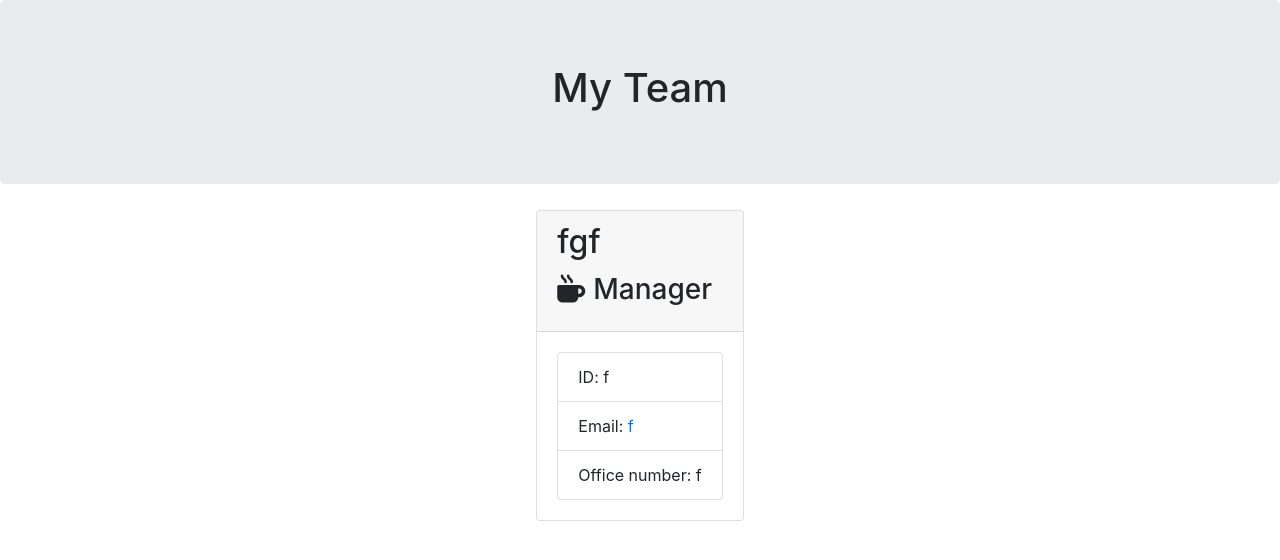
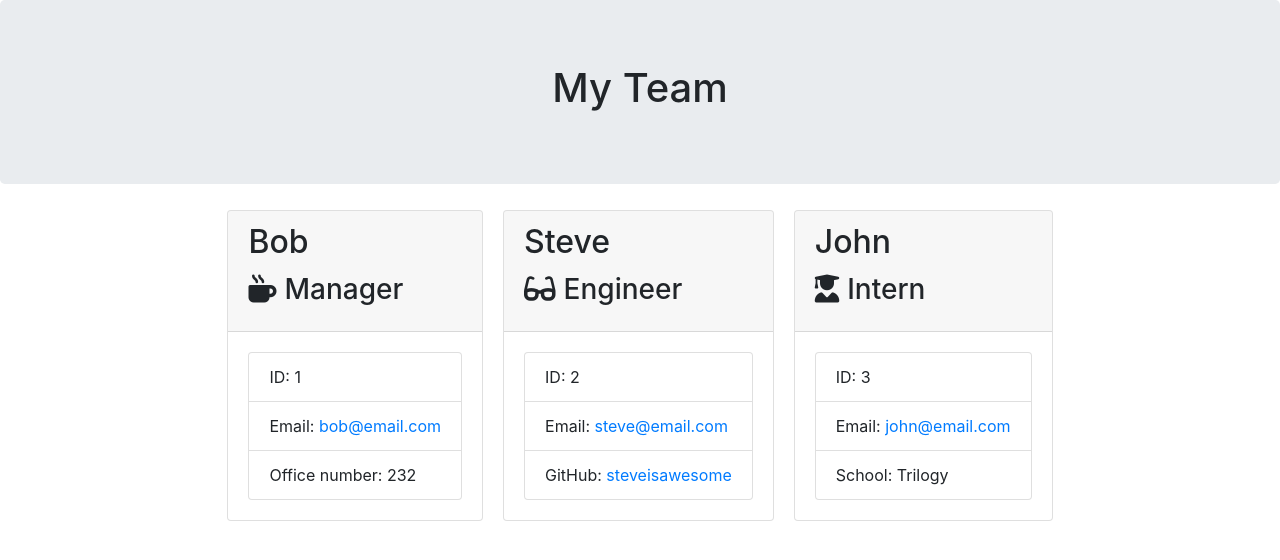
Before and after one commit to wcollins71/Team-Profile-Generator, a website: page Develop/output/team.html in a window 1280 px wide. Drawn offline with nearby package versions, Linux system fonts and the light colour scheme.

Commit message:
upload run through

```diff
--- a/Develop/output/team.html
+++ b/Develop/output/team.html
@@ -25,14 +25,40 @@
             <div class="team-area col-12 d-flex justify-content-center">
                 <div class="card employee-card">
     <div class="card-header">
-        <h2 class="card-title">fgf</h2>
+        <h2 class="card-title">Bob</h2>
         <h3 class="card-title"><i class="fas fa-mug-hot mr-2"></i>Manager</h3>
     </div>
     <div class="card-body">
         <ul class="list-group">
-            <li class="list-group-item">ID: f</li>
-            <li class="list-group-item">Email: <a href="mailto:f">f</a></li>
-            <li class="list-group-item">Office number: f</li>
+            <li class="list-group-item">ID: 1</li>
+            <li class="list-group-item">Email: <a href="mailto:bob@email.com">bob@email.com</a></li>
+            <li class="list-group-item">Office number: 232</li>
+        </ul>
+    </div>
+</div>
+<div class="card employee-card">
+    <div class="card-header">
+        <h2 class="card-title">Steve</h2>
+        <h3 class="card-title"><i class="fas fa-glasses mr-2"></i>Engineer</h3>
+    </div>
+    <div class="card-body">
+        <ul class="list-group">
+            <li class="list-group-item">ID: 2</li>
+            <li class="list-group-item">Email: <a href="mailto:steve@email.com">steve@email.com</a></li>
+            <li class="list-group-item">GitHub: <a href="https://github.com/steveisawesome" target="_blank" rel="noopener noreferrer">steveisawesome</a></li>
+        </ul>
+    </div>
+</div>
+<div class="card employee-card">
+    <div class="card-header">
+        <h2 class="card-title">John</h2>
+        <h3 class="card-title"><i class="fas fa-user-graduate mr-2"></i>Intern</h3>
+    </div>
+    <div class="card-body">
+        <ul class="list-group">
+            <li class="list-group-item">ID: 3</li>
+            <li class="list-group-item">Email: <a href="mailto:john@email.com">john@email.com</a></li>
+            <li class="list-group-item">School: Trilogy</li>
         </ul>
     </div>
 </div>
```
Also changed, not shown: Assets/npm-run-test.png (added), README.md, 1 other file.
